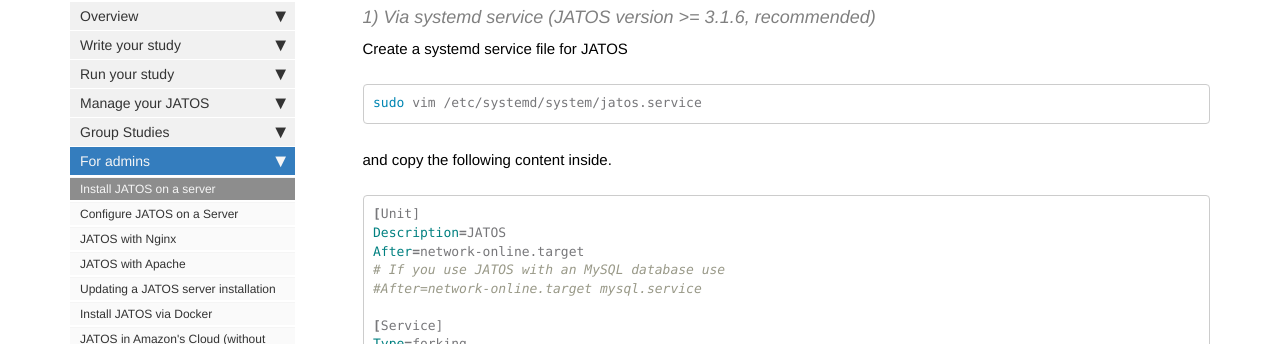
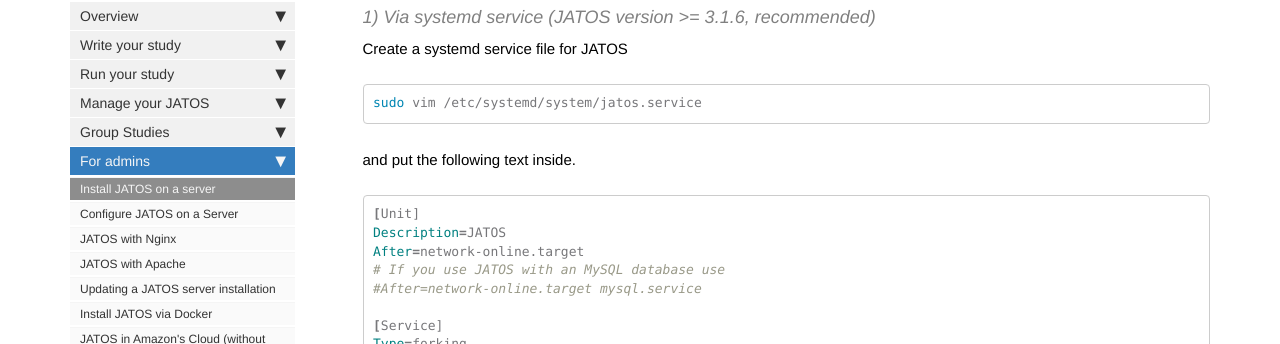
Before and after one commit to kristian-lange-tw/JATOS_docs_v3, a Jekyll site: the page built from pages/JATOS-on-a-server.md, in a window 1280 px wide and 900 px high, scrolled down 2051 px. Shown: the part 109-453 px from the top of the window. Built offline with Jekyll 4.4.1, drawn with Linux system fonts in a browser that asks for light colours; nearby versions of some CDN libraries; comment, search, counter and statistics services are not loaded.

Commit message:
Update JATOS-on-a-server.md

````diff
--- a/pages/JATOS-on-a-server.md
+++ b/pages/JATOS-on-a-server.md
@@ -65,7 +65,7 @@
 ```shell
 sudo vim /etc/systemd/system/jatos.service
 ```
-and copy the following content inside.
+and put the following text inside.
 ```shell
 [Unit]
 Description=JATOS
````
